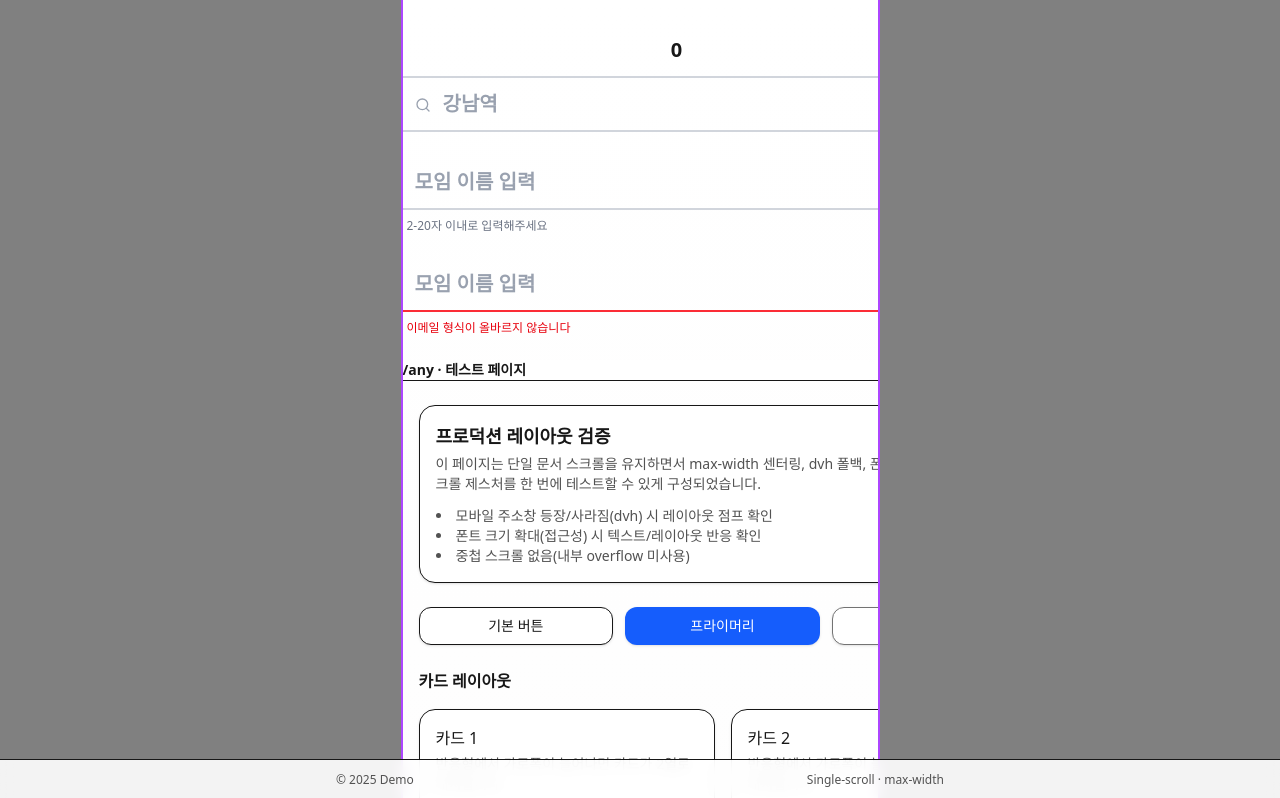
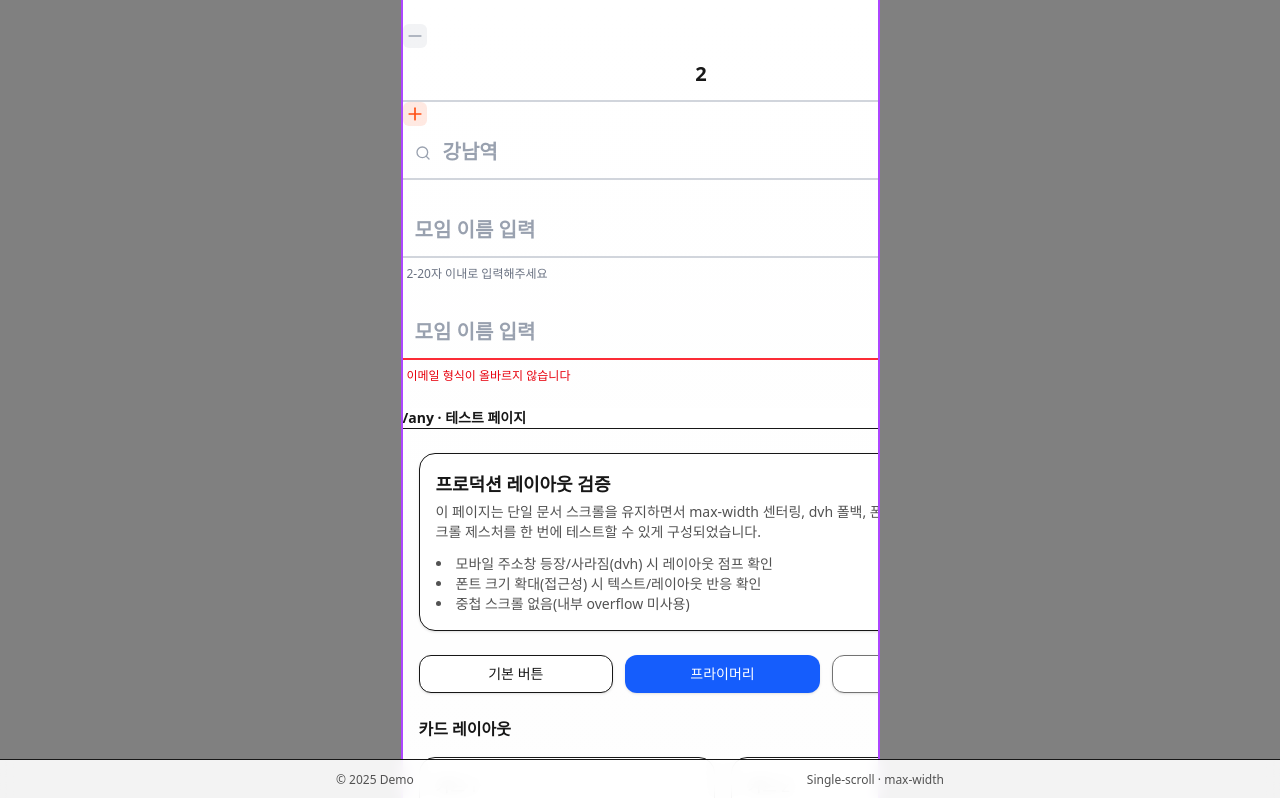
Before and after one commit to depromeet/17th-team3-Web, a Next.js app: page /any in a window 1280 px wide. Shown: the top 798 px of the page. Built offline with nearby package versions, Linux system fonts and the light colour scheme.

Commit message:
[Feat]! 모임인원 입력 CountInput 컴포넌트 구현 (#20) - 기존 Input 컴포넌트 활용

```diff
--- a/src/app/_components/ui/Input/CountInput.tsx
+++ b/src/app/_components/ui/Input/CountInput.tsx
@@ -4,7 +4,6 @@ import { cn } from '@/app/_lib/cn';
 
 import Input, { InputProps } from './Input';
 
-// 기존 Input onChange가 다른 타입이므로
 export interface NumberInputProps extends Omit<InputProps, 'type' | 'onChange'> {
   value: number;
   onChange: (value: number) => void;
@@ -15,71 +14,68 @@ export interface NumberInputProps extends Omit<InputProps, 'type' | 'onChange'>
 const NumberInput = ({
   value,
   onChange,
-  min = 0,
-  max = 20, // 최대 인원수 20명으로 기본값 설정
+  min = 2,
+  max = 9,
   className,
   ...props
 }: NumberInputProps) => {
   const handleInputChange = (event: React.ChangeEvent<HTMLInputElement>) => {
-    const newValue = Number(event.target.value) || 0;
-    const clampedValue = Math.min(Math.max(newValue, min), max);
-    onChange(clampedValue);
+    const newValue = Number(event.target.value) || min;
+    onChange(newValue);
+  };
+
+  const handleIncrement = () => {
+    onChange(value + 1);
   };
 
   const handleDecrement = () => {
-    onChange(Math.max(value, min));
+    onChange(value - 1);
   };
 
-  const handleIncrement = () => {
-    onChange(Math.min(value, max));
-  };
-
+  const canIncrement = value < max;
   const canDecrement = value > min;
-  const canIncrement = value < max;
 
   return (
     <div className="relative">
-      <Input
-        type="number"
-        value={value}
-        onChange={handleInputChange}
-        min={min}
-        max={max}
-        className={cn('pr-20 text-center', className)}
-        {...props}
-      />
-
-      <div className="absolute top-1/2 right-3 flex -translate-y-1/2 items-center gap-1">
       <button
         type="button"
         onClick={handleDecrement}
         disabled={!canDecrement}
         className={cn(
-            'flex h-8 w-8 items-center justify-center rounded-full transition-colors',
+          'flex h-6 w-6 items-center justify-center rounded-md transition-colors',
           canDecrement
-              ? 'bg-gray-200 text-gray-700 hover:bg-gray-300'
-              : 'cursor-not-allowed bg-gray-100 text-gray-400'
+            ? 'bg-[#FF4F1420] text-[#FF4F14]'
+            : 'cursor-not-allowed bg-[#9BA3B020] text-[#9BA3B0]'
         )}
         aria-label="감소"
       >
-          <Minus className="h-4 w-4" />
+        <Minus size={20} strokeWidth={2} />
       </button>
+      <Input
+        type="number"
+        value={value}
+        onChange={handleInputChange}
+        readOnly
+        min={min}
+        max={max}
+        className={cn('text-center focus:border-b-gray-300', className)}
+        {...props}
+      />
 
       <button
         type="button"
         onClick={handleIncrement}
         disabled={!canIncrement}
         className={cn(
-            'flex h-8 w-8 items-center justify-center rounded-full transition-colors',
+          'flex h-6 w-6 items-center justify-center rounded-md transition-colors',
           canIncrement
-              ? 'bg-orange-500 text-white hover:bg-orange-600'
-              : 'cursor-not-allowed bg-gray-100 text-gray-400'
+            ? 'bg-[#FF4F1420] text-[#FF4F14]'
+            : 'cursor-not-allowed bg-[#9BA3B020] text-[#9BA3B0]'
         )}
         aria-label="증가"
       >
-          <Plus className="h-4 w-4" />
+        <Plus size={20} strokeWidth={2} />
       </button>
-      </div>
     </div>
   );
 };
--- a/src/app/any/page.tsx
+++ b/src/app/any/page.tsx
@@ -9,10 +9,11 @@ import CountInput from '@/app/_components/ui/Input/CountInput';
 import Input from '@/app/_components/ui/Input/Input';
 
 const AnyPage = () => {
+  const MIN = 2;
   const [value, setValue] = useState('');
   const [email, setEmail] = useState('');
   const [groupName, setGroupName] = useState('');
-  const [count, setCount] = useState(0);
+  const [count, setCount] = useState(MIN);
 
   return (
     // 페이지 단일 스크롤: 화면 높이 폴백 유틸 사용
```
Lines whose indentation alone changed are shown as unchanged.
